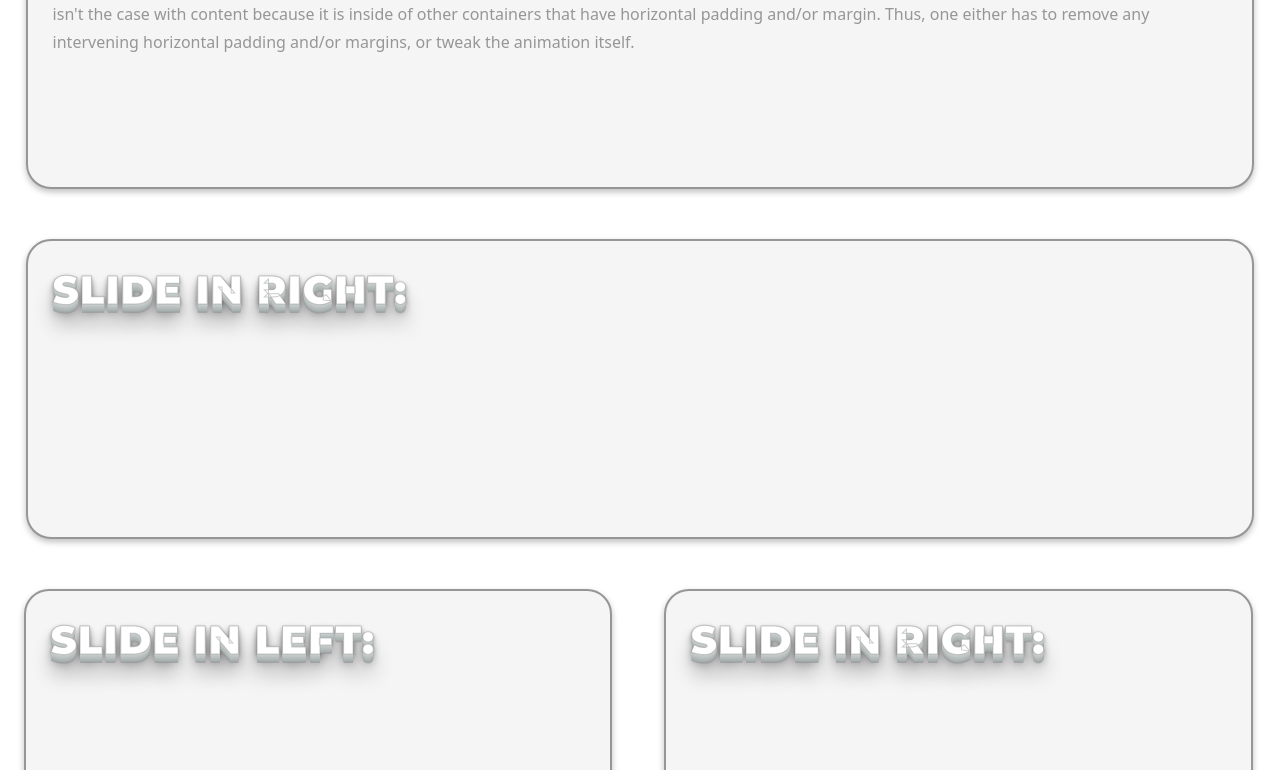
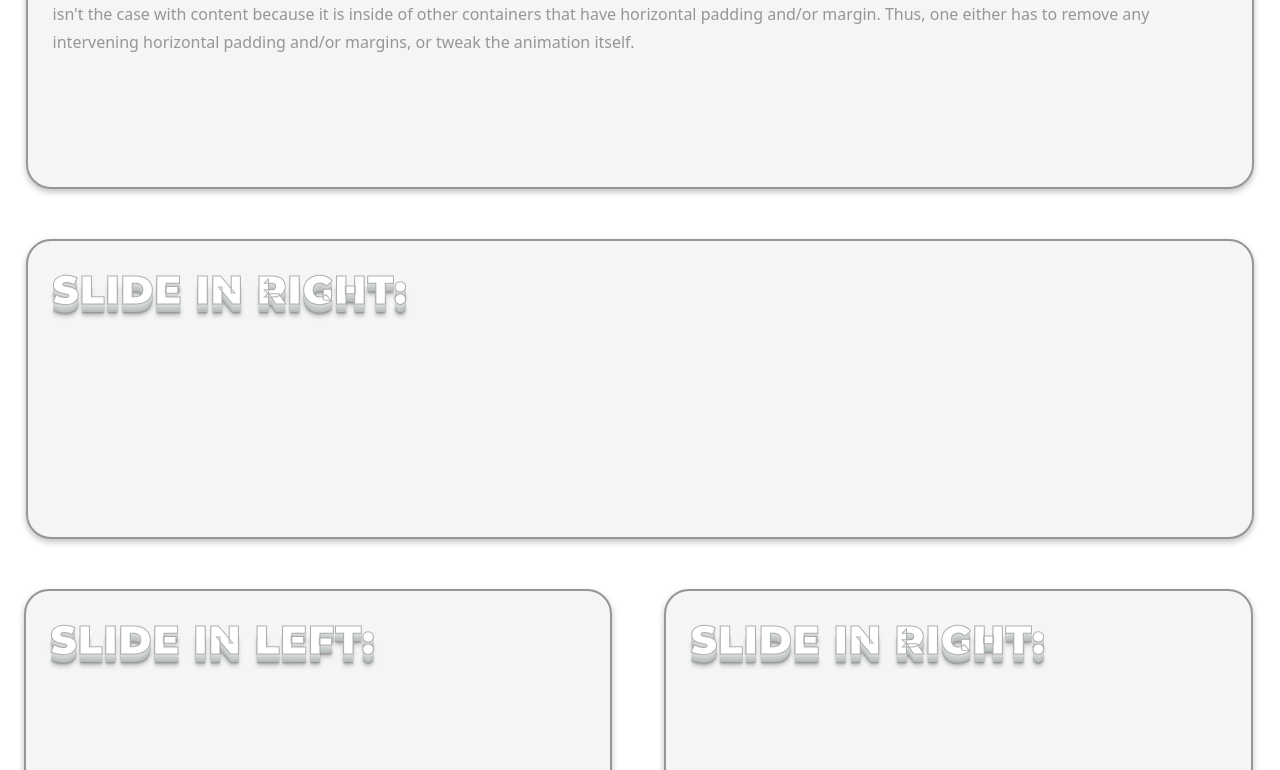
Before and after one commit to DavidCodina/scroll-reveal-animations, a plain HTML site: page index.html in a window 1280 px wide. Shown: the part 565-1335 px from the top of the page. Drawn offline with nearby package versions, Linux system fonts and the light colour scheme.

Commit message:
Fixed shadow on 3D text.

```diff
--- a/style.css
+++ b/style.css
@@ -42,59 +42,27 @@ pre {
   overflow:scroll;
 }
 
-.text-white-3d-1 {
-  -webkit-text-stroke-width: 1px;                   /* Optional */
-  -webkit-text-stroke-color: rgba(150,150,150,0.5); /* Optional */
+.text-white-3d {
+  -webkit-text-stroke-width: 1px;
+  -webkit-text-stroke-color: rgba(150,150,150,0.75);
   font-size: 40px;
   font-family: Montserrat;
   color: #FFF;
   letter-spacing: 1px;
   text-transform: uppercase;
   text-shadow:
-  0 1px 0 hsl(174,5%,80%),
-  0 2px 0 hsl(174,5%,75%),
-  0 3px 0 hsl(174,5%,70%),
-  0 4px 0 hsl(174,5%,66%),
-  0 5px 0 hsl(174,5%,64%),
-  0 6px 0 hsl(174,5%,62%),
-  0 7px 0 hsl(174,5%,61%),
-  0 8px 0 hsl(174,5%,60%),
-  0 9px 0 rgba(140,140,140,0.8), /* Optional */
+  0 1px 0 hsl(174,5%,86%),
+  0 2px 0 hsl(174,5%, 84%),
+  0 3px 0 hsl(174,5%, 82%),
+  0 4px 0 hsl(174,5%, 80%),
+  0 5px 0 hsl(174,5%, 78%),
+  0 6px 0 hsl(174,5%, 76%),
+  0 7px 0 hsl(174,5%, 74%),
+  0 8px 0 hsl(174,5%, 72%),
+  0 9px 0 rgba(140,140,140,0.5),
   /* shadows */
-  0 0    5px  rgba(0,0,0,.05),
-  0 1px  3px  rgba(0,0,0,.2),
-  0 3px  5px  rgba(0,0,0,.2),
-  0 5px  10px rgba(0,0,0,.2),
-  0 10px 10px rgba(0,0,0,.2),
-  0 20px 20px rgba(0,0,0,.3);
-}
-
-
-.text-white-3d {
-  -webkit-text-stroke-width: 1px;
-  -webkit-text-stroke-color: rgba(150,150,150,0.5);
-  font-size: 40px;
-  font-family: Montserrat;
-  color: #FFF;
-  letter-spacing: 1px;
-  text-transform: uppercase;
-  text-shadow:
-  0 1px 0 hsl(174,5%,80%),
-  0 2px 0 hsl(174,5%,78%),
-  0 3px 0 hsl(174,5%,76%),
-  0 4px 0 hsl(174,5%,74%),
-  0 5px 0 hsl(174,5%,72%),
-  0 6px 0 hsl(174,5%,70%),
-  0 7px 0 hsl(174,5%,68%),
-  0 8px 0 hsl(174,5%,64%),
-  0 9px 0 rgba(140,140,140,0.5), /* Optional
-  /* shadows */
-  0 0    5px  rgba(0,0,0,.05),
-  0 1px  3px  rgba(0,0,0,.2),
-  0 3px  5px  rgba(0,0,0,.2),
-  0 5px  10px rgba(0,0,0,.2),
-  0 10px 10px rgba(0,0,0,.2),
-  0 20px 20px rgba(0,0,0,.3);
+  0px 10px 2px  rgba(16, 16, 16, 0.2),
+  0px 12px 4px  rgba(16, 16, 16, 0.2);
 }
 
 .child-mb-1 > * { margin-bottom: 0.25rem !important; }
```
